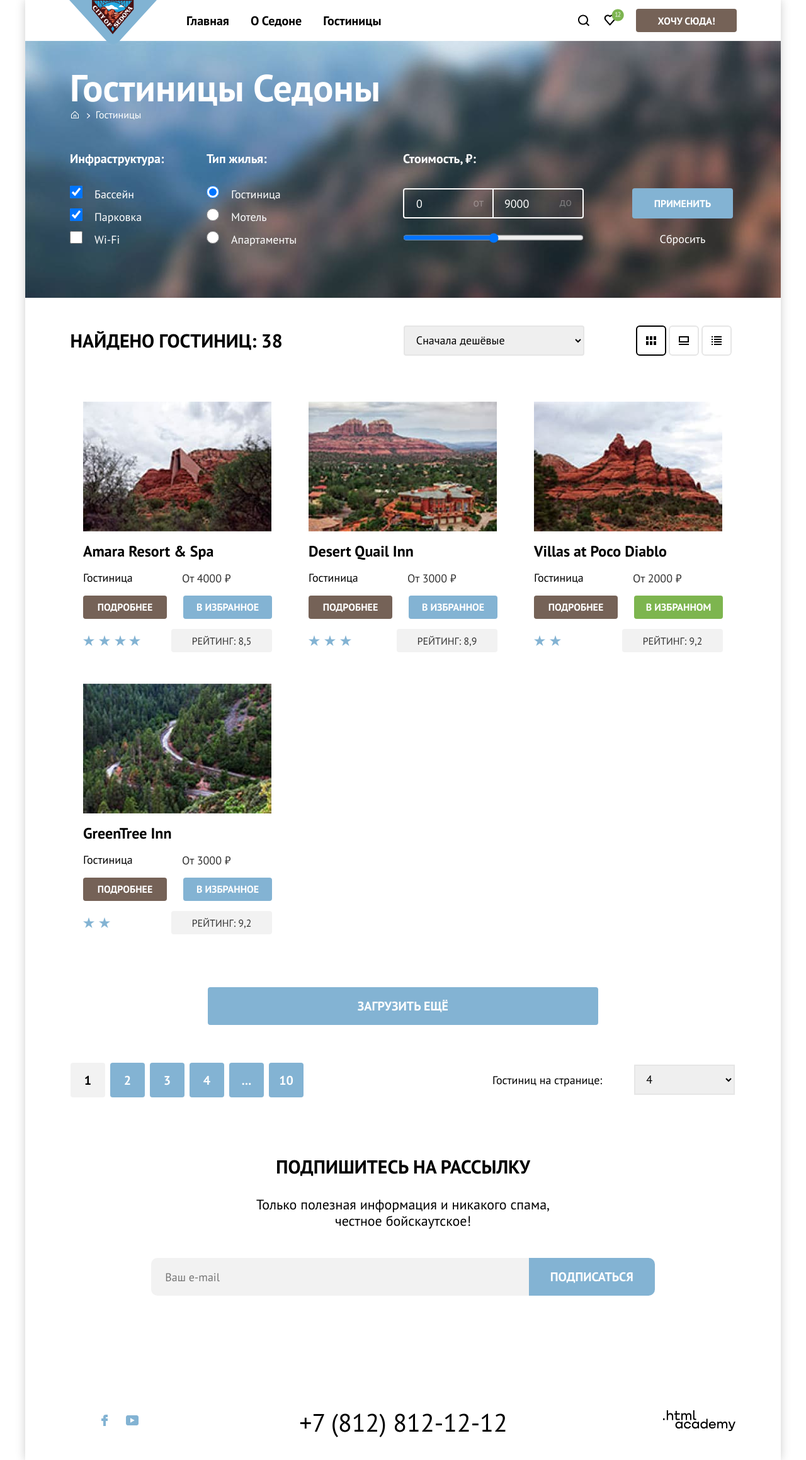
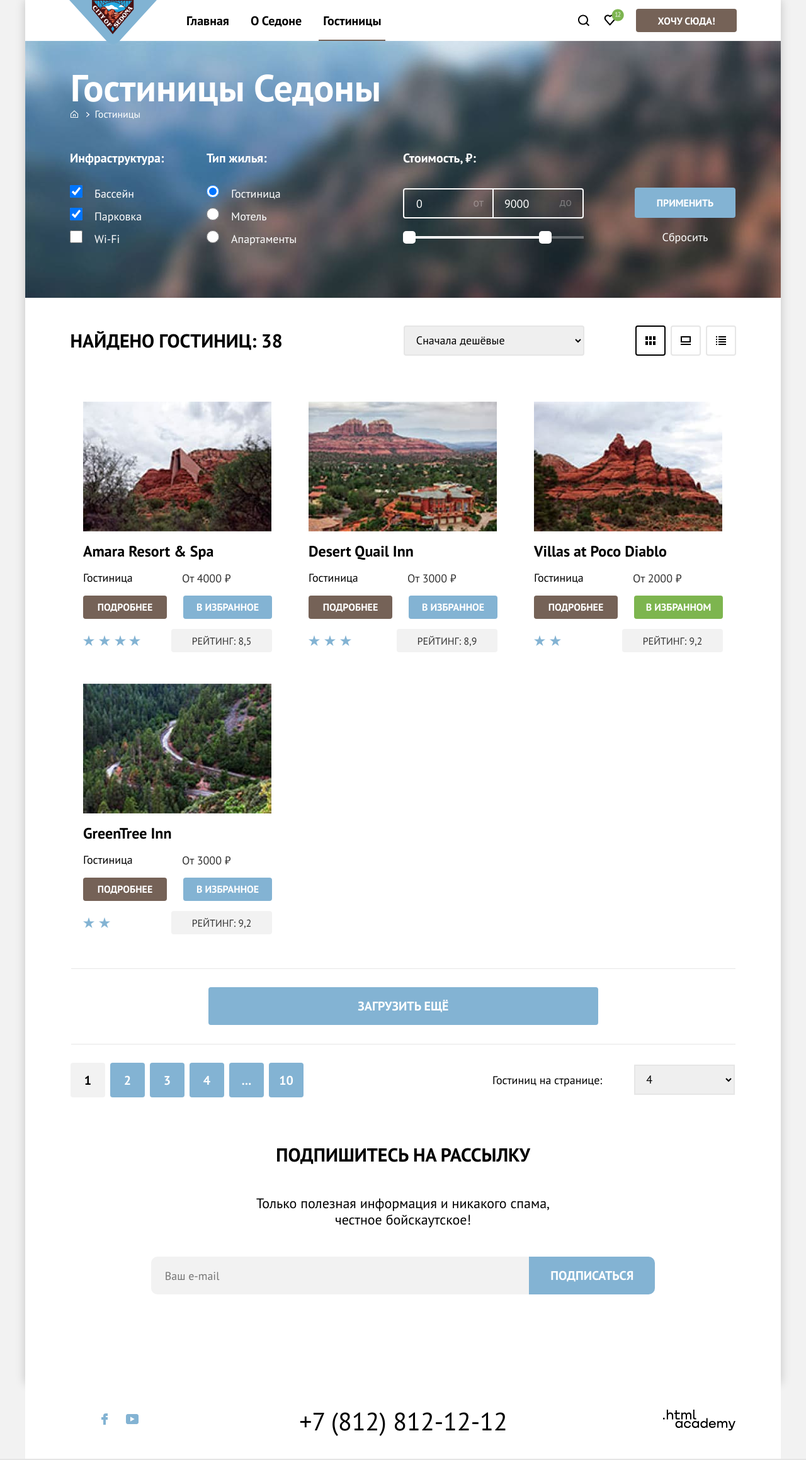
Before and after one commit to htmlacademy-htmlcss/1984241-sedona-33, a plain HTML site: page catalog.html in a window 1280 px wide. Shown: the whole page at 63% size. Drawn offline with Linux system fonts and the light colour scheme.

Commit message:
adds-decorative-elem

```diff
--- a/catalog.html
+++ b/catalog.html
@@ -6,7 +6,7 @@
     <link rel="stylesheet" href="styles/styles.css">
   </head>
   <body>
-    <div class="body-catalog-cont">
+    <div class="page">
     <header class="page-header">
       <nav class="navigation">
         <img class="nav-logo" src="images/logo.svg" width="139" height="70" alt="Логотип города Седона">
@@ -18,7 +18,7 @@
             <a class="navigation-link button navig-button" href="#">О Седоне</a>
           </li>
           <li class="navigation-item">
-            <a class="navigation-link button navig-button" href="../catalog.html">Гостиницы</a>
+            <a class="navigation-link button navig-button navig-button-current" href="../catalog.html">Гостиницы</a>
           </li>
         </ul>
         <ul class="navigation-user">
@@ -55,9 +55,11 @@
       <section class="hotels-forma hotels-forma-img-background">
         <h1 class="hotels">Гостиницы Седоны</h1>
         <div class="hotels-par-catalog">
-          <svg class="home-catalog" width="12" height="12" viewBox="0 0 12 12" fill="none" xmlns="http://www.w3.org/2000/svg"><path d="M6 .3 0 5.8V12h12V5.8L6 .3ZM11 11H1V6.2l5-4.5 5 4.5V11Z" fill="#fff"/><path d="M4 10h1V7.5h2V10h1V6.5H4V10Z" fill="#fff"/></svg>
+          <a class="home-href" href="../index.html">
+          <svg class="home-catalog" width="12" height="12" viewBox="0 0 12 12" fill="currentColor" xmlns="http://www.w3.org/2000/svg"><path d="M6 .3 0 5.8V12h12V5.8L6 .3ZM11 11H1V6.2l5-4.5 5 4.5V11Z"/><path d="M4 10h1V7.5h2V10h1V6.5H4V10Z"/></svg>
+          </a>
           <img class="image-link-catal" src="../images/nav-link-catalog.svg" width="5" height="8" alt="стрелка">
-          <p class="hotels-page">Гостиницы</p>
+           <a href="#" class="hotels-page">Гостиницы</a>
         </div>
           <form class="catalog-filter" method="get">
           <fieldset class="infrastructure-filter-group">
@@ -65,17 +67,17 @@
             <ul class="infrastructure-filter-list">
               <li class="infrastructure-filter-item">
                 <label class="control">
-                  <input class="control-input" type="checkbox" name="swimming_pool" checked>Бассейн
+                  <input class="control-input checkbox1" type="checkbox" id="checkbox1" name="swimming_pool" checked>Бассейн
                 </label>
               </li>
               <li class="infrastructure-filter-item">
                 <label class="control">
-                  <input class="control-input" type="checkbox" name="parking" checked>Парковка
+                  <input class="control-input" type="checkbox" id="checkbox2" name="parking" checked>Парковка
                 </label>
               </li>
               <li class="infrastructure-filter-item">
                 <label class="control">
-                  <input class="control-input" type="checkbox" name="Wi-Fi">Wi-Fi
+                  <input class="control-input" type="checkbox" id="checkbox3" name="Wi-Fi">Wi-Fi
                 </label>
               </li>
             </ul>
@@ -104,7 +106,17 @@
                 <legend class="price-filter-title">Стоимость, ₽:</legend>
                 <input class="price-input price-forma-input" type="text" value="0">
                 <input class="price-input price-forma-input-right" type="text" value="9000">
-                <input class="price-target" type="range" min="1000" max="10000">
+                <div class="range">
+                  <div class="range-scale">
+                    <div class="range-bar" style="left: 0; width: 226px">
+                      <button class="range-toggle toggle-min">
+                        <span class="visually-hidden">Изменить минимальную цену.</span>
+                      </button>
+                      <button class="range-toggle toggle-max">
+                        <span class="visually-hidden">Изменить максимальную цену.</span>
+                      </button>
+                    </div>
+                  </div>
               </fieldset>
               <fieldset class="filter-apply">
               <button class="button-filter" type="submit">Применить</button>
@@ -119,6 +131,7 @@
           <option value="popular">Сначала популярные</option>
           <option value="expensive">Сначала дорогие</option>
         </select>
+        <div class="toggle">
         <a href="#" class="card-grid-toggle card-grid-toggle-current">
           <span class="visually-hidden">Показать карточки</span>
           <svg width="16" height="14" viewBox="0 0 16 14" fill="none" xmlns="http://www.w3.org/2000/svg">
@@ -134,6 +147,7 @@
             <path d="M2 0H0v2h2V0Zm14 0H4v2h12V0ZM2 4H0v2h2V4Zm14 0H4v2h12V4ZM2 8H0v2h2V8Zm14 0H4v2h12V8ZM2 12H0v2h2v-2Zm14 0H4v2h12v-2Z" fill="#000"/></svg>
           <span class="visually-hidden">Показать список</span>
         </a>
+      </div>
       </div>
         <div class="catalog">
         <ul class="catalog-list">
@@ -204,7 +218,9 @@
           </li>
         </ul>
       </div>
+      <div class="button-show-more-box">
         <input type="button" class="button-show-more" value="Загрузить ещё">
+      </div>
       </div>
       <div class="pagination-block">
       <ul class="pagination">
@@ -287,6 +303,6 @@
         </a>
       </div>
     </footer>
-  </div>
+</div>
   </body>
   </html>
--- a/styles/styles.css
+++ b/styles/styles.css
@@ -16,16 +16,20 @@
 
 html {
   height: 100%;
+  margin-top: 0;
+  max-width: 1280px;
+  background-color: #E5E5E5;
+}
+
+body {
+  margin-top: 0;
+  max-width: 1280px;
+  margin-left: auto;
+  margin-right: auto;
+  background-color: #F2F2F2;
 }
 
 .page {
-  background-color: #E5E5E5;
-  width: 1280px;
-  margin-left: auto;
-  margin-right: auto;
-}
-
-body {
   margin: 0;
   width: 1200px;
   margin-left: auto;
@@ -107,7 +111,8 @@ body {
   border-bottom: 2px solid #756257;
 }
 
-.navig-button:active {
+.navig-button:focus {
+  border-bottom: none;
 }
 
 .navig-button::before {
@@ -116,6 +121,10 @@ body {
   height: 2px;
   background-color: #756257;
   content: "";
+}
+
+.navig-button-current {
+  border-bottom: 2px solid #756257;
 }
 
 .navigation-link-in {
@@ -476,7 +485,7 @@ body {
   margin-top: 0;
 }
 
-.section-buttoms-mail {
+.ind-section-buttoms-mail {
   font-family: "PT sans";
   font-weight: 700;
   font-size: 30px;
@@ -485,11 +494,11 @@ body {
   text-align: center;
   width: 720px;
   height: 36px;
-  padding-top: 92px;
-  margin: 0 auto 29px auto;
+  padding-top: 93px;
+  margin: 0 auto 30px auto;
 }
 
-.section-buttoms-text-mail {
+.ind-section-buttoms-text-mail {
   font-family: "PT sans";
   font-weight: 400;
   font-size: 22px;
@@ -571,7 +580,7 @@ input[type="email"].newsletter-email:focus {
 }
 
 .newsletter-button--catalog {
-  margin-left: -8px;
+  margin-left: -7px;
 }
 
 .newsletter-button:hover {
@@ -676,7 +685,7 @@ input[type="email"].newsletter-email:focus {
 }
 
 .footer-contacts-address-phone:focus {
-  /* outline-color: #83B3D3;/ */
+  outline-color: #83B3D3;
 }
 
 .footer-contacts-address-phone:active {
@@ -691,7 +700,7 @@ input[type="email"].newsletter-email:focus {
   color: #000000;
   width: 160px;
   height: 70px;
-  margin-top: 23px;
+  margin-top: 24px;
   margin-right: 49px;
   margin-left: 30px;
 }
@@ -729,7 +738,7 @@ input[type="email"].newsletter-email:focus {
   color: #FFFFFF;
   padding-top: 35px;
   width: 528px;
-  margin: 0 601px -10px 71px;
+  margin: 0 601px -10px 72px;
 }
 
 .hotels-on-page-text {
@@ -738,6 +747,73 @@ input[type="email"].newsletter-email:focus {
   font-size: 18px;
   line-height: 23px;
   margin: 16px 51px 16px 292px;
+}
+
+.hotels-par-catalog {
+  display: flex;
+  justify-content: center;
+  align-items: center;
+  justify-content: start;
+  width: 120px;
+  height: 27px;
+  /* margin-left: 73px;
+  margin-bottom: 50px; */
+  margin: 0 0 43px 66px;
+}
+
+.home-catalog {
+  padding-top: 7px;
+}
+
+.home-href {
+  display: flex;
+  justify-content: space-around;
+  width: 28px;
+  height: 27px;
+  color: #FFFFFF;
+  text-decoration: none;
+}
+
+.home-href:hover {
+  opacity: 60%;
+}
+
+.home-href:focus {
+  outline: 3px solid #83B3D3;
+  border-radius: 4px;
+}
+
+.home-href:active {
+  opacity: 30%;
+  outline: none;
+}
+
+.hotels-page {
+  display: flex;
+  justify-content: space-around;
+  align-items: center;
+  font-family: "PT sans";
+  font-weight: 400;
+  font-size: 16px;
+  line-height: 21px;
+  color: #FFFFFF;
+  text-decoration: none;
+  width: 89px;
+  height: 27px;
+}
+
+.hotels-page:hover {
+  opacity: 60%;
+}
+
+.hotels-page:focus {
+  outline: 3px solid #83B3D3;
+  border-radius: 4px;
+}
+
+.hotels-page:active {
+  opacity: 30%;
+  outline: none;
 }
 
 .catalog-filter {
@@ -761,6 +837,10 @@ fieldset {
   list-style-type: none;
 }
 
+.control {
+  color: #FFFFFF;
+}
+
 .control-input {
   background-color: #FFFFFF;
   margin: 0 19px 16px 0;
@@ -769,18 +849,13 @@ fieldset {
   height: 20px;
 }
 
-.control-input {
+/* .control-input {
   font-family: "PT sans";
   font-weight: 400;
   font-size: 18px;
   line-height: 23px;
   color: #3F5E72;
-}
-
-.control {
-  display: inline;
-  color: #FFFFFF;
-}
+} */
 
 .infrastructure-filter-title, .housing-filter-title, .price-filter-title {
   font-family: "PT sans";
@@ -793,6 +868,7 @@ fieldset {
 }
 
 .infrastructure-filter-group {
+  position: relative;
   padding: 0;
   margin: 0;
   margin-right: 67px;
@@ -811,14 +887,14 @@ fieldset {
   flex-wrap: wrap;
   padding: 0;
   margin: 0;
-  width: 289px;
+  width: 287px;
 }
 
 .filter-apply {
   padding: 0;
   margin: 0;
   width: 160px;
-  padding-left: 75px;
+  padding-left: 81px;
 }
 
 .price-input {
@@ -833,8 +909,21 @@ fieldset {
   color: #FFFFFF;
   border-style: solid;
   border-color: #FFFFFF;
-  margin-top: 22px;
+  margin-top: 23px;
   border-width: 2px;
+}
+
+.price-input:hover {
+  opacity: 60%;
+}
+
+.price-input:active {
+  background-color: #756257;
+}
+
+.price-input:focus {
+  outline: 2px solid #81B3D2;
+
 }
 
 .price-forma-input {
@@ -861,37 +950,73 @@ fieldset {
   background-position: center right 17px;
 }
 
-.price-target {
+.range {
+  margin-top: 1px;
+  height: 19px;
+}
+
+.range-scale {
+  position: relative;
+  width: 287px;
+  height: 4px;
+  background-color: rgba(255, 255, 255, 0.3);
+
+}
+
+.range-bar {
+  position: absolute;
+  height: 4px;
+  background-color: #ffffff;
+}
+
+.range-toggle {
+  position: absolute;
+  border-style: none;
+  width: 20px;
+  height: 20px;
+  background: #ffffff;
+  border-radius: 5px;
+  cursor: pointer;
+}
+
+.range-toggle:hover {
+  background-color: #ffffff;
+}
+
+.range-toggle:active {
+  outline: 2px solid #83B3D3;
+}
+
+.range-toggle:focus {
+  outline: 3px solid #83B3D3;
+}
+
+.toggle-min {
+  top: -8px;
+  left: 0;
+}
+
+.toggle-max {
+  top: -8px;
+  right: -10px;
+}
+
+
+/* .price-target {
   padding: 0;
   margin: 0;
   width: 287px;
   margin-top: -50px;
+} */
+
+.image-link-catal {
+  margin-right: 6px;
+  margin-left: 6px;
 }
 
-.hotels-par-catalog {
-  height: 21px;
-  margin-bottom: 50px;
-}
 
-.image-link-catal {
-  margin-right: 4px;
-  margin-left: 8px;
-}
 
-.home-catalog {
-  margin-left: 73px;
-  margin-top: 8px;
-}
 
-.hotels-page {
-  display: inline;
-  font-family: "PT sans";
-  font-weight: 400;
-  font-size: 16px;
-  line-height: 21px;
-  width: 73px;
-  color: #FFFFFF;
-}
 
 .button-filter {
   font-family: "PT sans";
@@ -907,6 +1032,7 @@ fieldset {
   border: 0;
   border-radius: 4px;
   margin-top: 60px;
+  cursor: pointer;
 }
 
 .button-filter:hover {
@@ -927,11 +1053,13 @@ fieldset {
   font-size: 18px;
   line-height: 23px;
   color: #FFFFFF;
-  width: 160px;
-  height: 23px;
-  margin-top: 20px;
+  width: 100px;
+  height: 32px;
+  margin-left: 30px;
+  margin-top: 14px;
   border-style: none;
   background-color: transparent;
+  cursor: pointer;
 }
 
 .button-reset:hover {
@@ -939,11 +1067,12 @@ fieldset {
 }
 
 .button-reset:focus {
-  box-shadow: none;
-  outline-color: #83B3D3;
+  outline: #83B3D3 solid 3px;
+  border-radius: 4px;
 }
 
 .button-reset:active {
+  outline: none;
   color: rgba(255, 255, 255, 0.3)
 }
 
@@ -979,11 +1108,12 @@ fieldset {
   border-color: #E6E6E6;
   border-radius: 4px;
   padding-left: 14px;
-  margin: 44px 84px 53px 0;
+  margin: 44px 83px 53px 0;
 }
 
 .select-control:hover {
   border-color: #83B3D3;
+
 }
 
 .select-control:focus {
@@ -994,16 +1124,23 @@ fieldset {
   opacity: 30%;
 }
 
+.toggle {
+  height: 44px;
+  margin-top: 46px;
+  display: flex;
+  column-gap: 12px;
+}
+
 .card-grid-toggle {
+  gap: 8px;
   width: 44px;
   height: 44px;
-  margin-top: 46px;
   display: flex;
   align-items: center;
   justify-content: center;
   outline: 2px solid #E6E6E6;
-  border-radius: 4px;
-  margin-right: 8px;
+  border-radius: 2px;
+  /* margin-right: 8px; */
 }
 
 .card-grid-toggle:hover {
@@ -1037,7 +1174,7 @@ fieldset {
   /* background-image: url("../images/divider-5.svg");
   background-repeat: no-repeat;
   background-position: -20%; */
-  margin-bottom: 64px;
+  margin-bottom: 34px;
 }
 
 .catalog-card {
@@ -1047,8 +1184,6 @@ fieldset {
   min-height: 438px;
   margin: 0 18px 10px 0x;
 }
-
-
 
 .catalog-card-link {
   padding: 0;
@@ -1183,6 +1318,16 @@ fieldset {
   background-color: #6C9E42;
 }
 
+.button-show-more-box {
+  width: 1055px;
+  margin: 0 auto 0 auto;
+  height: 88px;
+  padding-top: 29px;
+  padding-bottom: 2px;
+  border-top: 1px solid #E6E6E6;
+  border-bottom: 1px solid #E6E6E6;
+}
+
 .button-show-more {
   display: block;
   color: #FFFFFF;
@@ -1198,8 +1343,9 @@ fieldset {
   height: 60px;
   border-radius: 4px;
   padding: 0;
-  margin: 0 290.17px 60px 290px;
+  margin: auto 218px auto 218px;
   cursor: pointer;
+
 }
 
 .button-show-more:hover {
@@ -1219,6 +1365,7 @@ fieldset {
   flex-wrap: wrap;
   width: 1056px;
   height: 55px;
+  margin: 29px auto 0 auto;
   margin-left: auto;
   margin-right: auto;
 }
@@ -1317,6 +1464,82 @@ fieldset {
   margin-right: auto;
 }
 
+.section-buttoms-mail {
+  font-family: "PT sans";
+  font-weight: 700;
+  font-size: 30px;
+  line-height: 36px;
+  text-transform: uppercase;
+  text-align: center;
+  width: 720px;
+  height: 36px;
+  padding-top: 73px;
+  margin: 0 auto 46px auto;
+}
+
+.section-buttoms-text-mail {
+  font-family: "PT sans";
+  font-weight: 400;
+  font-size: 22px;
+  line-height: 26px;
+  text-transform: none;
+  text-align: center;
+  width: 720px;
+  height: 52px;
+  margin: 24px auto 46px auto;
+}
+
 .newsletter-email {
   background-color: #F2F2F2;
 }
+
+.modal-container {
+  position: fixed;
+  z-index: 2;
+  top: 0;
+  left: 0;
+  display: flex;
+  width: 100%;
+  height: 100%;
+  background-color: rgba(242, 242, 242, 0.8);
+}
+
+.modal {
+  position: absolute;
+  margin-top: 396px;
+  margin-left: 282px;
+  padding: 62px;
+  width: 715px;
+  height: 561px;
+  background-color: #ffffff;
+}
+
+.modal-auth {
+  /* width: 360px; */
+}
+
+
+.modal-close-button {
+  position: absolute;
+  padding: 0;
+  top: 0;
+  right: 0;
+  width: 56px;
+  height: 44px;
+  background-color: #ffffff;
+  border: none;
+  background-image: url("../images/modal-close 1.svg");
+  background-image: url("../images/circle-modal-clouse.svg");
+  background-repeat: no-repeat;
+  background-position: center;
+  cursor: pointer;
+}
+
+.modal-title {
+  font-family: "PT sans";
+  font-style: normal;
+  font-weight: 700;
+  font-size: 30px;
+  line-height: 40px;
+  text-transform: uppercase;
+}
```
Also changed, not shown: index.html (+15 -5 lines), images/circle-modal-clouse.svg (added), images/modal-close 1.svg (added).
